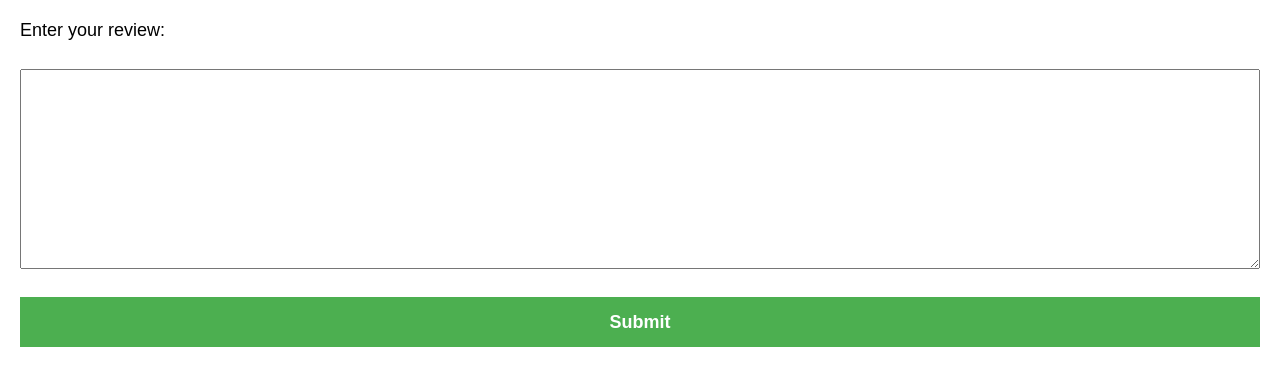
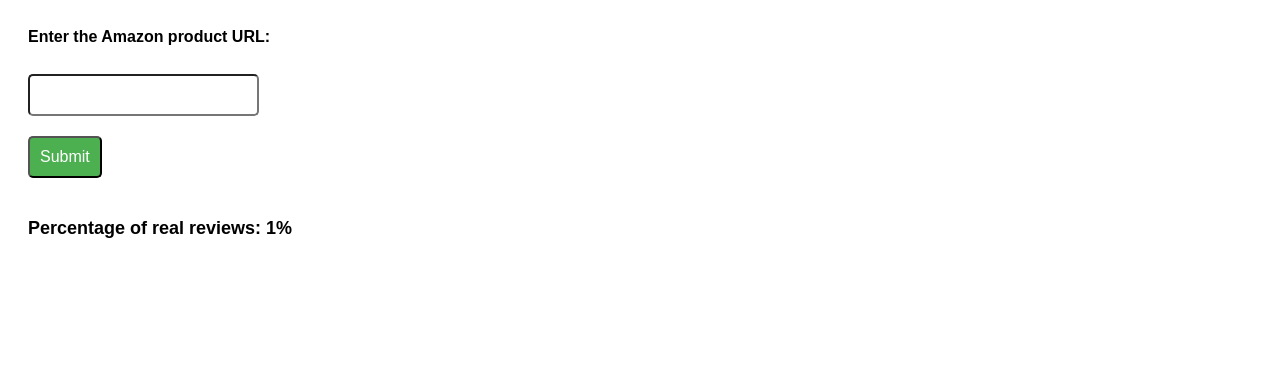
Before and after one commit to hli1997/Fake-Review-Detection, a Flask app: template templates/index.html in a window 1280 px wide. Shown: the top 386 px of the page. Run offline with Flask 2, Linux system fonts and the light colour scheme; the template is opened without the code that fills it: most values are stand-ins (such as "Sample title", 1, 10 or a date in 2020); parts of the project's set-up code (start-up, migrations or seed data) failed here and were passed over.

Commit message:
Completed a flask application for detecting fake reviews on Amazon products.

```diff
--- a/app.py
+++ b/app.py
@@ -1,8 +1,5 @@
 import pandas as pd
-import numpy as np
-import seaborn as sns
 from bs4 import BeautifulSoup
-from selenium import webdriver
 
 from selenium.webdriver.support import expected_conditions as EC
 from sklearn.model_selection import train_test_split
@@ -12,8 +9,12 @@ from sklearn.ensemble import RandomForestClassifier
 from sklearn.feature_extraction.text import TfidfVectorizer
 import string
 import re
-
+import requests
 from flask import Flask, request, render_template
+from bs4 import BeautifulSoup
+import time
+from urllib.parse import urlparse
+from urllib.parse import urljoin
 
 df_test = pd.read_csv("Data/train.csv")
 df_test = df_test.drop(["category", "rating"], axis = 1)
@@ -87,15 +88,7 @@ def rfPrediction(review):
 
     return pred_RFC[0]
 
-def is_real_review(review):
-    result1 = lrPrediction(review)  # call first algorithm
-    result2 = dtPrediction(review)  # call second algorithm
-    result3 = rfPrediction(review)  # call third algorithm
-    total = result1 + result2 + result3
-    if total >= 2:
-        return "real"
-    else:
-        return "fake"
+
 
 app = Flask(__name__)
 
@@ -106,9 +99,62 @@ def form():
 
 @app.route('/detect', methods=['POST'])
 def detect():
-    review = request.form['review']
-    result = is_real_review(review)  # call your function here
-    return render_template('index.html', result=result)
+    url = request.form['url']
+    reviews = scrape_reviews(url)
+    real_count = 0
+    for review in reviews:
+        result = is_real_review(review)
+        if result:
+            real_count += 1
+    total_count = len(reviews)
+    if total_count == 0:
+        percentage = 0
+    else:
+        percentage = real_count / total_count * 100
+    return render_template('index.html', percentage=percentage)
+
+def scrape_reviews(url):
+    reviews = []
+    parsed_url = urlparse(url)
+    base_url = parsed_url.scheme + '://' + parsed_url.netloc
+    while True:
+        headers = {'User-Agent': 'Mozilla/5.0 (Windows NT 10.0; Win64; x64) AppleWebKit/537.36 (KHTML, like Gecko) Chrome/85.0.4183.102 Safari/537.36'}
+        for i in range(3):  # retry the request up to 3 times
+            try:
+                r = requests.get(url, headers=headers)
+                html_content = r.text
+                break
+            except requests.exceptions.RequestException:
+                time.sleep(1)
+        else:
+            raise requests.exceptions.RequestException('Error: the request was not successful')
+
+        soup = BeautifulSoup(html_content, 'html.parser')
+
+        review_elements = soup.find_all(class_='a-size-base review-text review-text-content')
+        for element in review_elements:
+            review = element.get_text()
+            reviews.append(review)
+        # find the "Next" button element
+        next_button = soup.find(class_='a-last')
+        # check if the "Next" button element exists
+        if next_button is None:
+            print('dddd')
+            break
+        # if the "Next" button exists, get the URL of the next page
+        next_url = next_button.get('href')
+        url =  urljoin(base_url , next_url)
+    return reviews
+
+def is_real_review(review):
+    result1 = lrPrediction(review)  # call first algorithm
+    result2 = dtPrediction(review)  # call second algorithm
+    result3 = rfPrediction(review)  # call third algorithm
+    total = result1 + result2 + result3
+    if total >= 2:
+        return True
+    else:
+        return False
 
 if __name__ == '__main__':
     app.run()
--- a/static/styles.css
+++ b/static/styles.css
@@ -1,61 +1,33 @@
-/* styles.css */
-
 body {
     font-family: Arial, sans-serif;
-    margin: 0;
-    padding: 0;
+    padding: 20px;
 }
 
 form {
-    margin: 20px;
+    margin-bottom: 20px;
 }
 
-  label,
-  textarea,
-  input[type="submit"] {
+label {
     display: block;
-    width: 100%;
-    box-sizing: border-box;
+    font-weight: bold;
     margin-bottom: 10px;
-    font-size: 18px;
 }
 
-  textarea {
-    height: 200px;
+input[type="text"], input[type="submit"] {
+    padding: 10px;
+    font-size: 16px;
+    border-radius: 5px;
+    margin-bottom: 20px;
 }
 
 input[type="submit"] {
-    background-color: #4caf50;
+    background-color: #4CAF50;
     color: white;
-    font-weight: bold;
     cursor: pointer;
-    border: none;
-    height: 50px;
 }
 
-  table {
-    width: 100%;
-    border-collapse: collapse;
-    margin: 20px 0;
+p {
+    font-size: 18px;
+    font-weight: bold;
+    margin-top: 20px;
 }
-
-  td,
-  th {
-    border: 1px solid #dddddd;
-    text-align: left;
-    padding: 8px;
-  }
-
-  tr:nth-child(even) {
-    background-color: #dddddd;
-  }
-
-  .real {
-    color: #4caf50;
-    font-weight: bold;
-  }
-
-  .fake {
-    color: #f44336;
-    font-weight: bold;
-  }
--- a/templates/index.html
+++ b/templates/index.html
@@ -9,19 +9,12 @@
 </head>
 <body>
     <form method="POST" action="/detect">
-        <label for="review">Enter your review:</label><br>
-        <textarea name="review" id="review"></textarea><br>
+        <label for="url">Enter the Amazon product URL:</label><br>
+        <input type="text" name="url" id="url"><br>
         <input type="submit" value="Submit">
-    </form>
-    <table>
-        <!-- table content -->
-    </table>
-    {% if result == "real" %}
-    <div class="real">Real review</div>
-    {% else %}
-        {% if result == "fake" %}
-            <div class="fake">Fake review</div>
-        {% endif %}
-    {% endif %}
+      </form>
+    {% if percentage %}
+    <p>Percentage of real reviews: {{ percentage }}%</p>
+  {% endif %}
 </body>
 </html>
```
Also changed, not shown: test.py (added, +79 -0 lines), README.md. Lines whose indentation alone changed are shown as unchanged.
